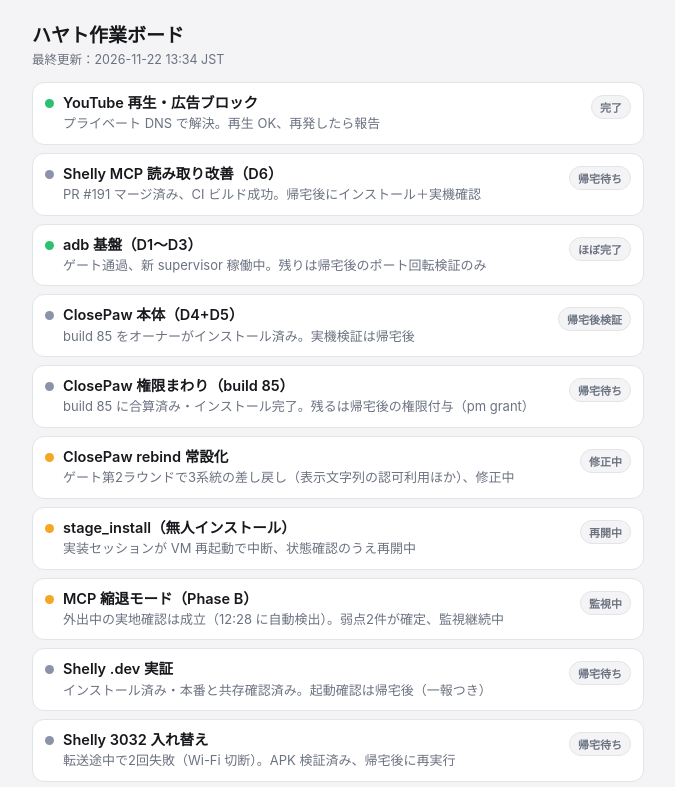
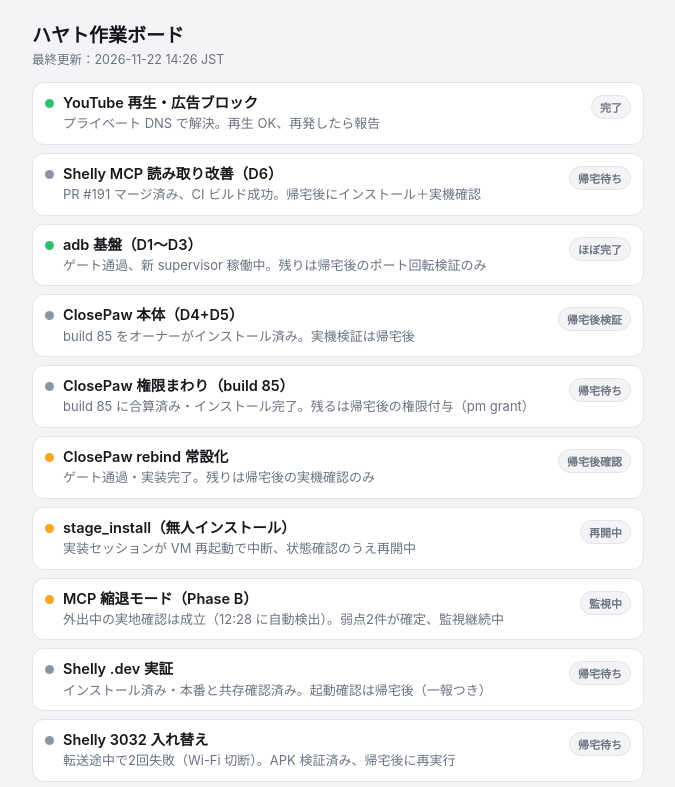
Before and after one commit to RYOITABASHI/hayato-status, a plain HTML site: page index.html in a window 1280 px wide. Shown: the top 787 px of the page, without its empty margins (302-977 px from the left). Drawn offline with Linux system fonts and the light colour scheme.

Commit message:
進捗更新 14:26

```diff
--- a/index.html
+++ b/index.html
@@ -33,7 +33,7 @@
   <div class="foot">60秒ごとに自動更新</div>
 </div>
 <script>
-const FALLBACK = {"tasks": [{"badge": "完了", "detail": "プライベート DNS で解決。再生 OK、再発したら報告", "status": "done", "title": "YouTube 再生・広告ブロック"}, {"badge": "帰宅待ち", "detail": "PR #191 マージ済み、CI ビルド成功。帰宅後にインストール＋実機確認", "status": "wait", "title": "Shelly MCP 読み取り改善（D6）"}, {"badge": "ほぼ完了", "detail": "ゲート通過、新 supervisor 稼働中。残りは帰宅後のポート回転検証のみ", "status": "done", "title": "adb 基盤（D1〜D3）"}, {"badge": "帰宅後検証", "detail": "build 85 をオーナーがインストール済み。実機検証は帰宅後", "status": "wait", "title": "ClosePaw 本体（D4+D5）"}, {"badge": "帰宅待ち", "detail": "build 85 に合算済み・インストール完了。残るは帰宅後の権限付与（pm grant）", "status": "wait", "title": "ClosePaw 権限まわり（build 85）"}, {"badge": "修正中", "detail": "ゲート第2ラウンドで3系統の差し戻し（表示文字列の認可利用ほか）、修正中", "status": "prog", "title": "ClosePaw rebind 常設化"}, {"badge": "再開中", "detail": "実装セッションが VM 再起動で中断、状態確認のうえ再開中", "status": "prog", "title": "stage_install（無人インストール）"}, {"badge": "監視中", "detail": "外出中の実地確認は成立（12:28 に自動検出）。弱点2件が確定、監視継続中", "status": "prog", "title": "MCP 縮退モード（Phase B）"}, {"badge": "帰宅待ち", "detail": "インストール済み・本番と共存確認済み。起動確認は帰宅後（一報つき）", "status": "wait", "title": "Shelly .dev 実証"}, {"badge": "帰宅待ち", "detail": "転送途中で2回失敗（Wi-Fi 切断）。APK 検証済み、帰宅後に再実行", "status": "wait", "title": "Shelly 3032 入れ替え"}, {"badge": "反映待ち", "detail": "STEAM・Dev EN・古着は公開完了。開発記の Zenn のみ同期遅延で反映待ち", "status": "prog", "title": "今日の自動投稿"}, {"badge": "保留", "detail": "PARTIAL で確定。proof2 の作り直しは ClosePaw 側の後続", "status": "wait", "title": "VD Phase 0"}], "updatedAt": "2026-11-22 13:34 JST"};
+const FALLBACK = {"tasks": [{"badge": "完了", "detail": "プライベート DNS で解決。再生 OK、再発したら報告", "status": "done", "title": "YouTube 再生・広告ブロック"}, {"badge": "帰宅待ち", "detail": "PR #191 マージ済み、CI ビルド成功。帰宅後にインストール＋実機確認", "status": "wait", "title": "Shelly MCP 読み取り改善（D6）"}, {"badge": "ほぼ完了", "detail": "ゲート通過、新 supervisor 稼働中。残りは帰宅後のポート回転検証のみ", "status": "done", "title": "adb 基盤（D1〜D3）"}, {"badge": "帰宅後検証", "detail": "build 85 をオーナーがインストール済み。実機検証は帰宅後", "status": "wait", "title": "ClosePaw 本体（D4+D5）"}, {"badge": "帰宅待ち", "detail": "build 85 に合算済み・インストール完了。残るは帰宅後の権限付与（pm grant）", "status": "wait", "title": "ClosePaw 権限まわり（build 85）"}, {"badge": "帰宅後確認", "detail": "ゲート通過・実装完了。残りは帰宅後の実機確認のみ", "status": "prog", "title": "ClosePaw rebind 常設化"}, {"badge": "再開中", "detail": "実装セッションが VM 再起動で中断、状態確認のうえ再開中", "status": "prog", "title": "stage_install（無人インストール）"}, {"badge": "監視中", "detail": "外出中の実地確認は成立（12:28 に自動検出）。弱点2件が確定、監視継続中", "status": "prog", "title": "MCP 縮退モード（Phase B）"}, {"badge": "帰宅待ち", "detail": "インストール済み・本番と共存確認済み。起動確認は帰宅後（一報つき）", "status": "wait", "title": "Shelly .dev 実証"}, {"badge": "帰宅待ち", "detail": "転送途中で2回失敗（Wi-Fi 切断）。APK 検証済み、帰宅後に再実行", "status": "wait", "title": "Shelly 3032 入れ替え"}, {"badge": "反映待ち", "detail": "STEAM・Dev EN・古着は公開完了。開発記の Zenn のみ同期遅延で反映待ち", "status": "prog", "title": "今日の自動投稿"}, {"badge": "保留", "detail": "PARTIAL で確定。proof2 の作り直しは ClosePaw 側の後続", "status": "wait", "title": "VD Phase 0"}], "updatedAt": "2026-11-22 14:26 JST"};
 function render(data){
   document.getElementById('upd').textContent = '最終更新：' + data.updatedAt;
   const list = document.getElementById('list');
--- a/status.json
+++ b/status.json
@@ -1 +1 @@
-{"tasks": [{"badge": "完了", "detail": "プライベート DNS で解決。再生 OK、再発したら報告", "status": "done", "title": "YouTube 再生・広告ブロック"}, {"badge": "帰宅待ち", "detail": "PR #191 マージ済み、CI ビルド成功。帰宅後にインストール＋実機確認", "status": "wait", "title": "Shelly MCP 読み取り改善（D6）"}, {"badge": "ほぼ完了", "detail": "ゲート通過、新 supervisor 稼働中。残りは帰宅後のポート回転検証のみ", "status": "done", "title": "adb 基盤（D1〜D3）"}, {"badge": "帰宅後検証", "detail": "build 85 をオーナーがインストール済み。実機検証は帰宅後", "status": "wait", "title": "ClosePaw 本体（D4+D5）"}, {"badge": "帰宅待ち", "detail": "build 85 に合算済み・インストール完了。残るは帰宅後の権限付与（pm grant）", "status": "wait", "title": "ClosePaw 権限まわり（build 85）"}, {"badge": "修正中", "detail": "ゲート第2ラウンドで3系統の差し戻し（表示文字列の認可利用ほか）、修正中", "status": "prog", "title": "ClosePaw rebind 常設化"}, {"badge": "再開中", "detail": "実装セッションが VM 再起動で中断、状態確認のうえ再開中", "status": "prog", "title": "stage_install（無人インストール）"}, {"badge": "監視中", "detail": "外出中の実地確認は成立（12:28 に自動検出）。弱点2件が確定、監視継続中", "status": "prog", "title": "MCP 縮退モード（Phase B）"}, {"badge": "帰宅待ち", "detail": "インストール済み・本番と共存確認済み。起動確認は帰宅後（一報つき）", "status": "wait", "title": "Shelly .dev 実証"}, {"badge": "帰宅待ち", "detail": "転送途中で2回失敗（Wi-Fi 切断）。APK 検証済み、帰宅後に再実行", "status": "wait", "title": "Shelly 3032 入れ替え"}, {"badge": "反映待ち", "detail": "STEAM・Dev EN・古着は公開完了。開発記の Zenn のみ同期遅延で反映待ち", "status": "prog", "title": "今日の自動投稿"}, {"badge": "保留", "detail": "PARTIAL で確定。proof2 の作り直しは ClosePaw 側の後続", "status": "wait", "title": "VD Phase 0"}], "updatedAt": "2026-11-22 13:34 JST"}
+{"tasks": [{"badge": "完了", "detail": "プライベート DNS で解決。再生 OK、再発したら報告", "status": "done", "title": "YouTube 再生・広告ブロック"}, {"badge": "帰宅待ち", "detail": "PR #191 マージ済み、CI ビルド成功。帰宅後にインストール＋実機確認", "status": "wait", "title": "Shelly MCP 読み取り改善（D6）"}, {"badge": "ほぼ完了", "detail": "ゲート通過、新 supervisor 稼働中。残りは帰宅後のポート回転検証のみ", "status": "done", "title": "adb 基盤（D1〜D3）"}, {"badge": "帰宅後検証", "detail": "build 85 をオーナーがインストール済み。実機検証は帰宅後", "status": "wait", "title": "ClosePaw 本体（D4+D5）"}, {"badge": "帰宅待ち", "detail": "build 85 に合算済み・インストール完了。残るは帰宅後の権限付与（pm grant）", "status": "wait", "title": "ClosePaw 権限まわり（build 85）"}, {"badge": "帰宅後確認", "detail": "ゲート通過・実装完了。残りは帰宅後の実機確認のみ", "status": "prog", "title": "ClosePaw rebind 常設化"}, {"badge": "再開中", "detail": "実装セッションが VM 再起動で中断、状態確認のうえ再開中", "status": "prog", "title": "stage_install（無人インストール）"}, {"badge": "監視中", "detail": "外出中の実地確認は成立（12:28 に自動検出）。弱点2件が確定、監視継続中", "status": "prog", "title": "MCP 縮退モード（Phase B）"}, {"badge": "帰宅待ち", "detail": "インストール済み・本番と共存確認済み。起動確認は帰宅後（一報つき）", "status": "wait", "title": "Shelly .dev 実証"}, {"badge": "帰宅待ち", "detail": "転送途中で2回失敗（Wi-Fi 切断）。APK 検証済み、帰宅後に再実行", "status": "wait", "title": "Shelly 3032 入れ替え"}, {"badge": "反映待ち", "detail": "STEAM・Dev EN・古着は公開完了。開発記の Zenn のみ同期遅延で反映待ち", "status": "prog", "title": "今日の自動投稿"}, {"badge": "保留", "detail": "PARTIAL で確定。proof2 の作り直しは ClosePaw 側の後続", "status": "wait", "title": "VD Phase 0"}], "updatedAt": "2026-11-22 14:26 JST"}
```
